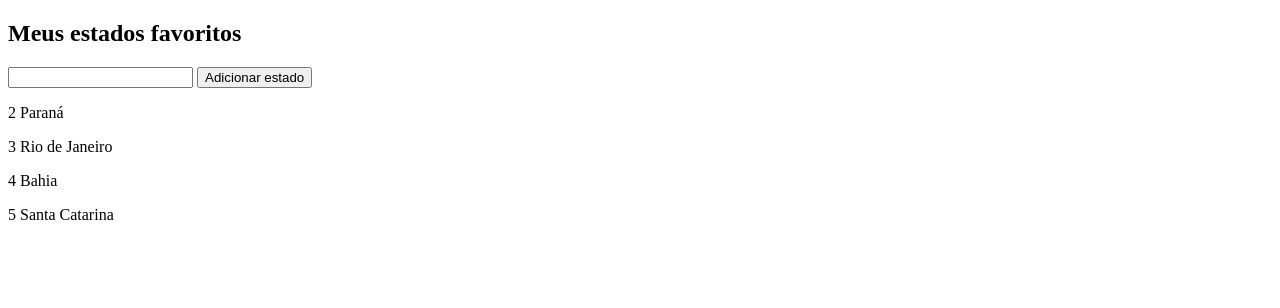
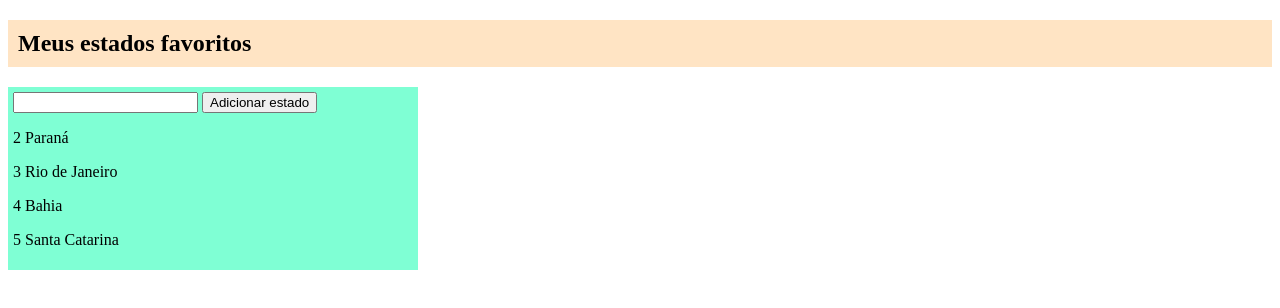
Before and after one commit to Rafaomrs/DB1Start_FrontEnd_VueJS, a plain HTML site: page index.html in a window 1280 px wide. Drawn offline with nearby package versions, Linux system fonts and the light colour scheme.

Commit message:
modificando css

```diff
--- a/index.html
+++ b/index.html
@@ -10,9 +10,9 @@
     <div id="app">
         <section>
             <header>
-                <h1>{{title}}</h1>
+                <h1 style="padding: 10px; background-color: bisque;">{{title}}</h1>
             </header>
-            <div>
+            <div style="background-color: aquamarine; width: 400px; height: 100%; padding: 5px;">
                 <input type="text" :value="stateName" @input="setNewState"/>
                 <button @click="addState">Adicionar estado</button>
                 <div v-for="item in states">
```
